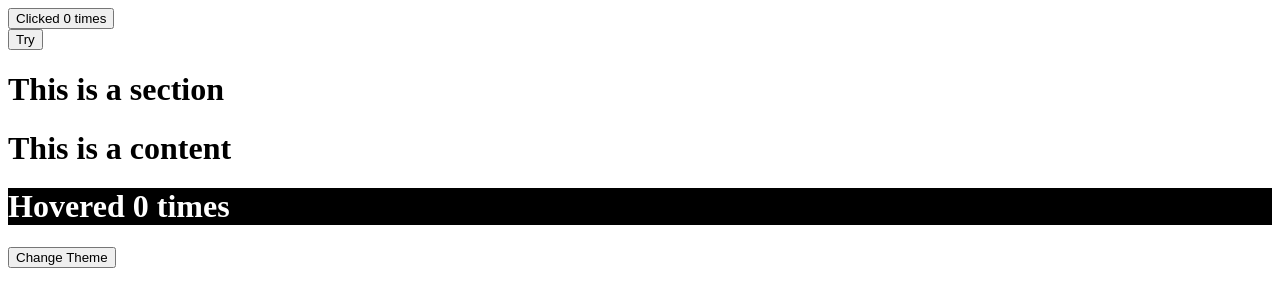
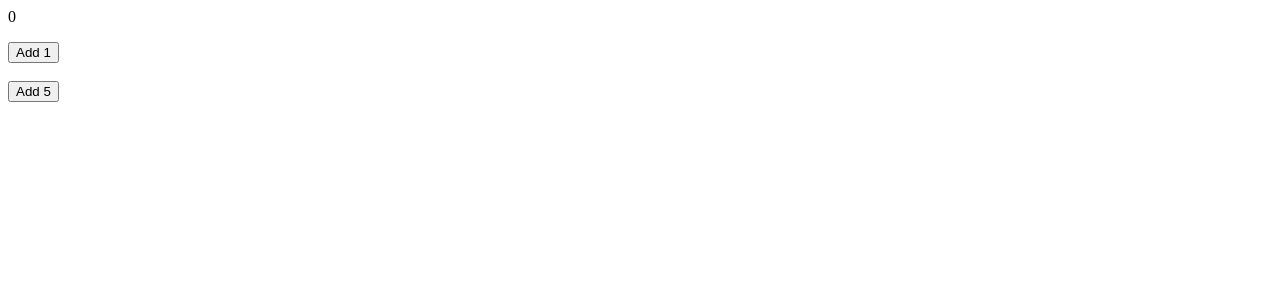
Before and after one commit to meshkatahmed/React-Learning, a React (Vite) app in the folder vite-project/: page / in a window 1280 px wide. Shown: the top 306 px of the page. Built offline with nearby package versions, Linux system fonts and the light colour scheme.

Commit message:
useState hook

```diff
--- a/vite-project/src/App.jsx
+++ b/vite-project/src/App.jsx
@@ -3,42 +3,44 @@ import ClickCounter from "./components/countersForRenderProps/ClickCounter";
 import Section from "./components/Section";
 import Counter from "./components/renderProps/Counter";
 import themeContext from "./contexts/themeContext";
+import Todo from "./components/Todo";
+import UsingPrevStateForuseState from "./components/UsingPrevStateForUseState";
 
 export default class App extends Component {
-  state = {
-    tryok: 1,
-    value: {
-      theme: 'dark',
-    },
-  };
-  switchTheme = () => {
-    this.setState(({value}) => {
-      if (value.theme === 'dark') {
-        return {
-          value: {
-            theme: 'light',
-          },
-        }
-      } else {
-        return {
-          value: {
-            theme: 'dark',
-          },
-        }
-      }
-    })
-  };
+  // state = {
+  //   tryok: 1,
+  //   value: {
+  //     theme: 'dark',
+  //   },
+  // };
+  // switchTheme = () => {
+  //   this.setState(({value}) => {
+  //     if (value.theme === 'dark') {
+  //       return {
+  //         value: {
+  //           theme: 'light',
+  //         },
+  //       }
+  //     } else {
+  //       return {
+  //         value: {
+  //           theme: 'dark',
+  //         },
+  //       }
+  //     }
+  //   })
+  // };
 
-  changeTry = () => {
-    this.setState({
-      tryok: this.state.tryok + 1,
-    })
-  }
+  // changeTry = () => {
+  //   this.setState({
+  //     tryok: this.state.tryok + 1,
+  //   })
+  // }
   render() {
-    console.log('App rendered');
+    // console.log('App rendered');
     return (
       <div className="app">
-        <Counter>
+        {/* <Counter>
           {(count,incrementCount) => (<ClickCounter
                                        count={count}
                                        incrementCount={incrementCount}
@@ -49,7 +51,8 @@ export default class App extends Component {
           value={{...this.state.value,switchTheme:this.switchTheme}}
         >
           <Section />
-        </themeContext.Provider>
+        </themeContext.Provider> */}
+        <UsingPrevStateForuseState/>
       </div>
     );
   }
--- /dev/null
+++ b/vite-project/src/components/Todo.jsx
@@ -0,0 +1,40 @@
+import {useState}   from "react";
+
+export default function Todo() {
+    const [todo,setTodo] = useState({
+        title: '',
+        description: '',
+    });
+    const {title,description} = todo;
+    // const [warning,setWarning] = useState(null);
+
+    // const handleinput = (e) => {
+    //     const inputValue = e.target.value;
+    //     const warning = inputValue.includes('.js')
+    //     ?"You need JavaScript skill to complete the task. Do you have it?"
+    //     :null;
+    //     setTodo(inputValue);
+    //     setWarning(warning);
+    // };
+    return (
+        <div>
+            <p>{title}</p>
+            <p>
+                <textarea name="title"
+                    value={title}
+                    onChange={(e)=>setTodo({...todo,title:e.target.value})}
+                />
+                <hr/>
+                {/* <h2>{warning || 'Good choice!'}</h2> */}
+            </p>
+            <p>
+                <textarea name="description"
+                    value={description}
+                    onChange={(e)=>setTodo({...todo,description:e.target.value})}
+                />
+                <hr/>
+                {/* <h2>{warning || 'Good choice!'}</h2> */}
+            </p>
+        </div>
+    );
+}
--- /dev/null
+++ b/vite-project/src/components/UsingPrevStateForUseState.jsx
@@ -0,0 +1,27 @@
+import { useState } from "react";
+
+export default function UsingPrevStateForuseState() {
+    const [count,setCount] = useState(0);
+    let i = 0;
+    const addFive = () => {
+        while(i<5) {
+            setCount((prevState)=>prevState+1);
+            i += 1;
+        }
+    }
+    return (
+        <div>
+            {count}
+            <p>
+                <button type="button"
+                    onClick={()=>setCount((prevState)=>prevState+1)}
+                >
+                    Add 1
+                </button>
+                <br/>
+                <br/>
+                <button type="button" onClick={addFive}>Add 5</button>
+            </p>
+        </div>
+    );
+}
```
Also changed, not shown: vite-project/src/main.jsx (+31 -4 lines).
